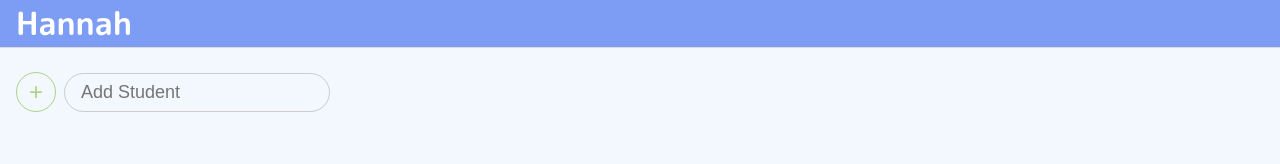
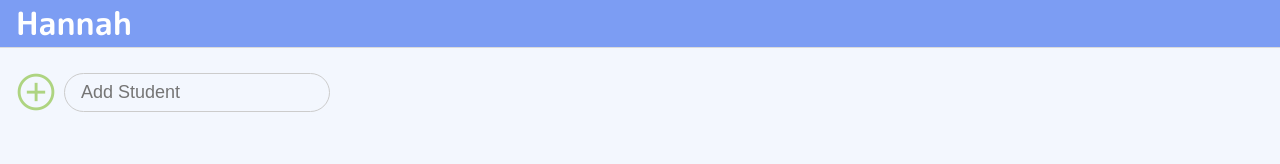
Before and after one commit to Ros3y/Goalup, a React (Create React App) app: page / in a window 1280 px wide. Shown: the top 164 px of the page. Built offline with nearby package versions, Linux system fonts and the light colour scheme.

Commit message:
switch add button and cancel with icons

```diff
--- a/public/index.html
+++ b/public/index.html
@@ -5,6 +5,8 @@
     <link rel="icon" href="%PUBLIC_URL%/favicon.ico" />
     <link rel="preconnect" href="https://fonts.googleapis.com">
     <link rel="preconnect" href="https://fonts.gstatic.com" crossorigin>
+    <link rel="stylesheet" href="https://fonts.googleapis.com/css2?family=Material+Symbols+Outlined:opsz,wght,FILL,GRAD@20..48,100..700,0..1,-50..200" />
+    <link rel="stylesheet" href="https://fonts.googleapis.com/css2?family=Material+Symbols+Outlined:opsz,wght,FILL,GRAD@20..48,100..700,0..1,-50..200" />
     <link rel="stylesheet" href="https://fonts.googleapis.com/css2?family=Material+Symbols+Outlined:opsz,wght,FILL,GRAD@20..48,100..700,0..1,-50..200" />
     <link rel="stylesheet" href="https://fonts.googleapis.com/css2?family=Material+Symbols+Outlined:opsz,wght,FILL,GRAD@20..48,100..700,0..1,-50..200" />
     <link rel="stylesheet" href="https://fonts.googleapis.com/css2?family=Material+Symbols+Outlined:opsz,wght,FILL,GRAD@20..48,100..700,0..1,-50..200" />
--- a/src/App.css
+++ b/src/App.css
@@ -62,16 +62,11 @@ body {
 }
 
 .add-student button {
+  border: none;
   background-color: transparent;
-  border: solid 1px rgb(174, 212, 129);
-  border-radius: 50%;
-  min-width: 40px;
-  max-width: 40px;
-  min-height: 40px;
-  max-height: 40px;
+  font-size: 24px;
   width: 40px;
   height: 40px;
-  font-size: 24px;
   display: flex;
   align-items: center;
   justify-content: center;
@@ -81,10 +76,13 @@ body {
   outline: none;
 }
 
+.add-student button .material-symbols-outlined {
+  font-size: 44px;
+}
+
 .add-student button:hover,
 .add-student button:active {
-  background-color: rgb(174, 212, 129);
-  color: white;
+  background-color: transparent;
 }
 
 .student-list {
@@ -318,10 +316,9 @@ body {
 }
 
 .create-goal-pop-up__header button {
-  border: solid 1px red;
   background-color: transparent;
+  border: none;
   color: red;
-  border-radius: 50%;
   font-size: 24px;
   width: 36px;
   height: 36px;
@@ -331,7 +328,7 @@ body {
 .create-goal-pop-up__header button:hover,
 .create-goal-pop-up__header button:active {
   border: none;
-  background-color: red;
+  background-color: transparent;
   color: white;
   border-radius: 50%;
   font-size: 24px;
--- a/src/components/AddStudent.js
+++ b/src/components/AddStudent.js
@@ -20,7 +20,9 @@ function AddStudent() {
   const dispatch = useDispatch();
   return (
     <div className="add-student">
-      <button onClick={SubmitStudent}>+</button>
+      <button onClick={SubmitStudent}>
+        <span className="material-symbols-outlined">add_circle</span>
+      </button>
       <input
         placeholder="Add Student"
         type="text"
--- a/src/components/CreateGoal.js
+++ b/src/components/CreateGoal.js
@@ -27,7 +27,9 @@ function CreateGoal(props) {
         <div className="create-goal-pop-up__header">
           <div style={{ width: "36px", height: "36px" }} />
           <h2>Create a Goal</h2>
-          <button onClick={() => props.onCancel()}>x</button>
+          <button onClick={() => props.onCancel()}>
+            <span class="material-symbols-outlined">cancel</span>
+          </button>
         </div>
         <br></br>
         <div className="create-goal-pop-up__body">
```
